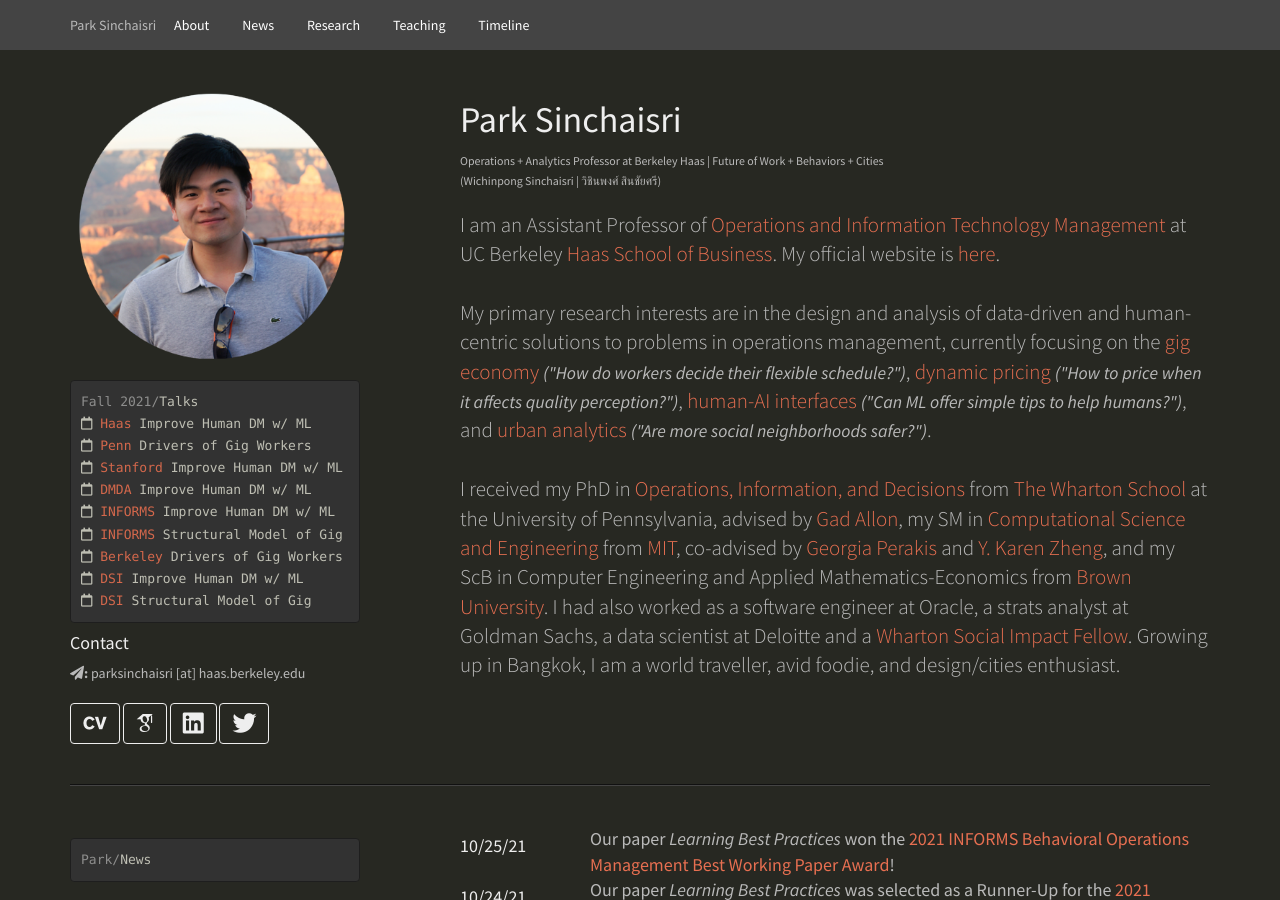
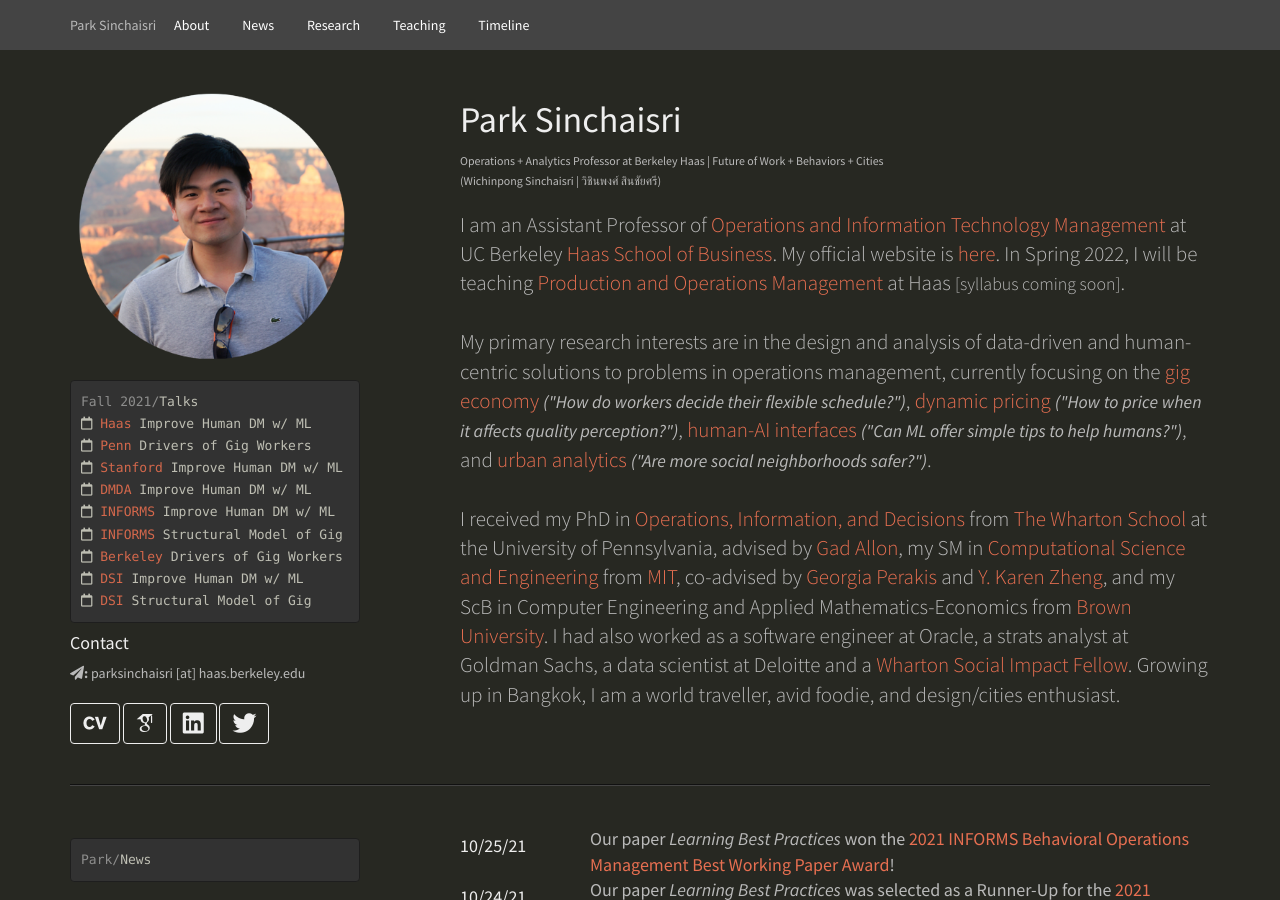
Before and after one commit to parksinchaisri/parksinchaisri.github.io, a Jekyll site: the page index.html, which Jekyll copies as it is, in a window 1280 px wide and 900 px high. Built offline with Jekyll 4.4.1, drawn with Linux system fonts in a browser that asks for light colours; some web fonts are replaced.

Commit message:
Update index.html

```diff
--- a/index.html
+++ b/index.html
@@ -108,7 +108,7 @@
           </p><br>
           </div>
 
-          <p class="lead">I am an Assistant Professor of <a class="hidelink" target="_blank" href="https://haas.berkeley.edu/oitm/">Operations and Information Technology Management</a> at UC Berkeley <a class="hidelink" target="_blank" href="https://haas.berkeley.edu">Haas School of Business</a>. My official website is <a class="hidelink" target="_blank" href="https://haas.berkeley.edu/faculty/park-sinchaisri/">here</a>.
+          <p class="lead">I am an Assistant Professor of <a class="hidelink" target="_blank" href="https://haas.berkeley.edu/oitm/">Operations and Information Technology Management</a> at UC Berkeley <a class="hidelink" target="_blank" href="https://haas.berkeley.edu">Haas School of Business</a>. My official website is <a class="hidelink" target="_blank" href="https://haas.berkeley.edu/faculty/park-sinchaisri/">here</a>. In Spring 2022, I will be teaching <a class="hidelink" target="_blank" href="https://classes.berkeley.edu/content/2022-spring-ugba-141-001-lec-001">Production and Operations Management</a> at Haas <small>[syllabus coming soon]</small>.
             <br><br>
             My primary research interests are in the design and analysis of data-driven and human-centric solutions to problems in operations management, currently focusing on the <a href="#gigdrivers">gig economy</a> <small><em>("How do workers decide their flexible schedule?")</em></small>, <a href="#markdown">dynamic pricing</a> <small><em>("How to price when it affects quality perception?")</em></small>, <a href="#tips">human-AI interfaces</a> <small><em>("Can ML offer simple tips to help humans?")</em></small>, and <a href="#blockparty">urban analytics</a> <small><em>("Are more social neighborhoods safer?")</em></small>.
             <br><br>
```
